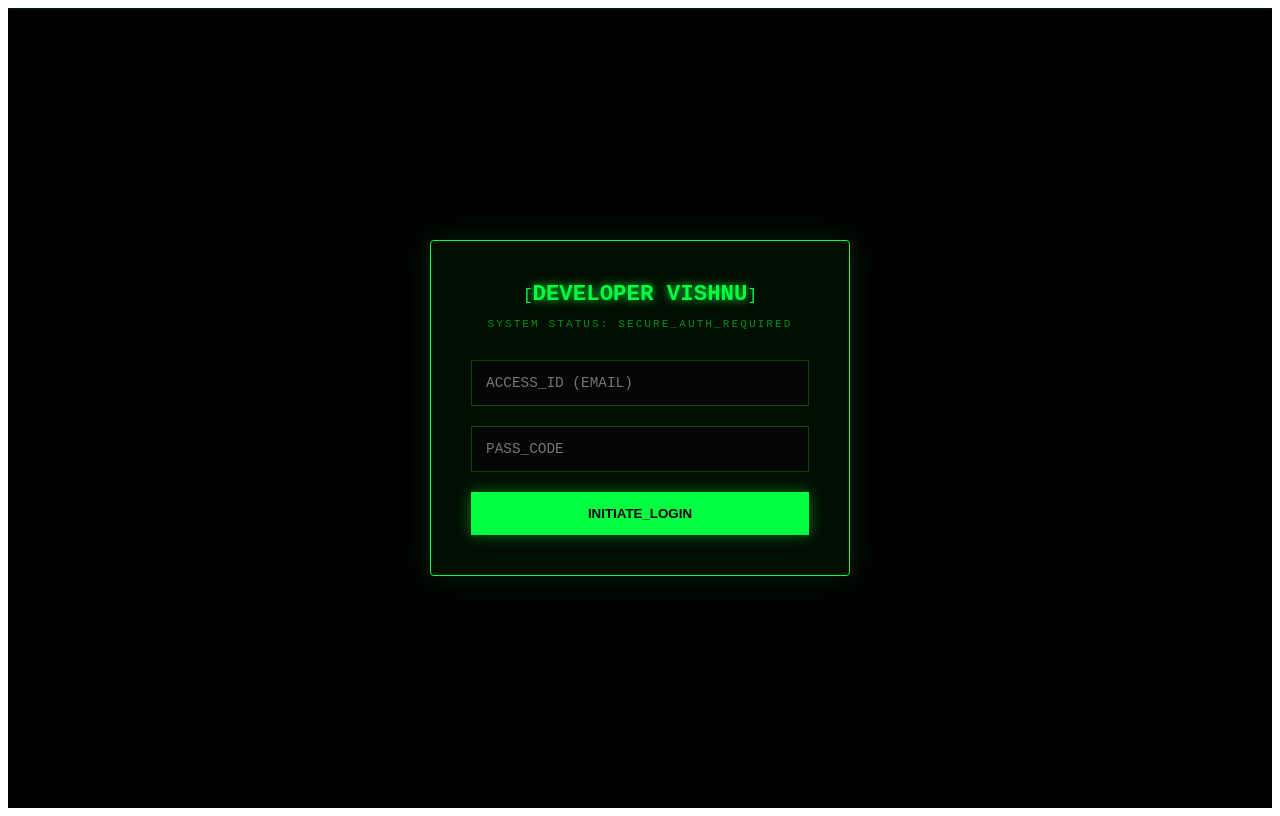
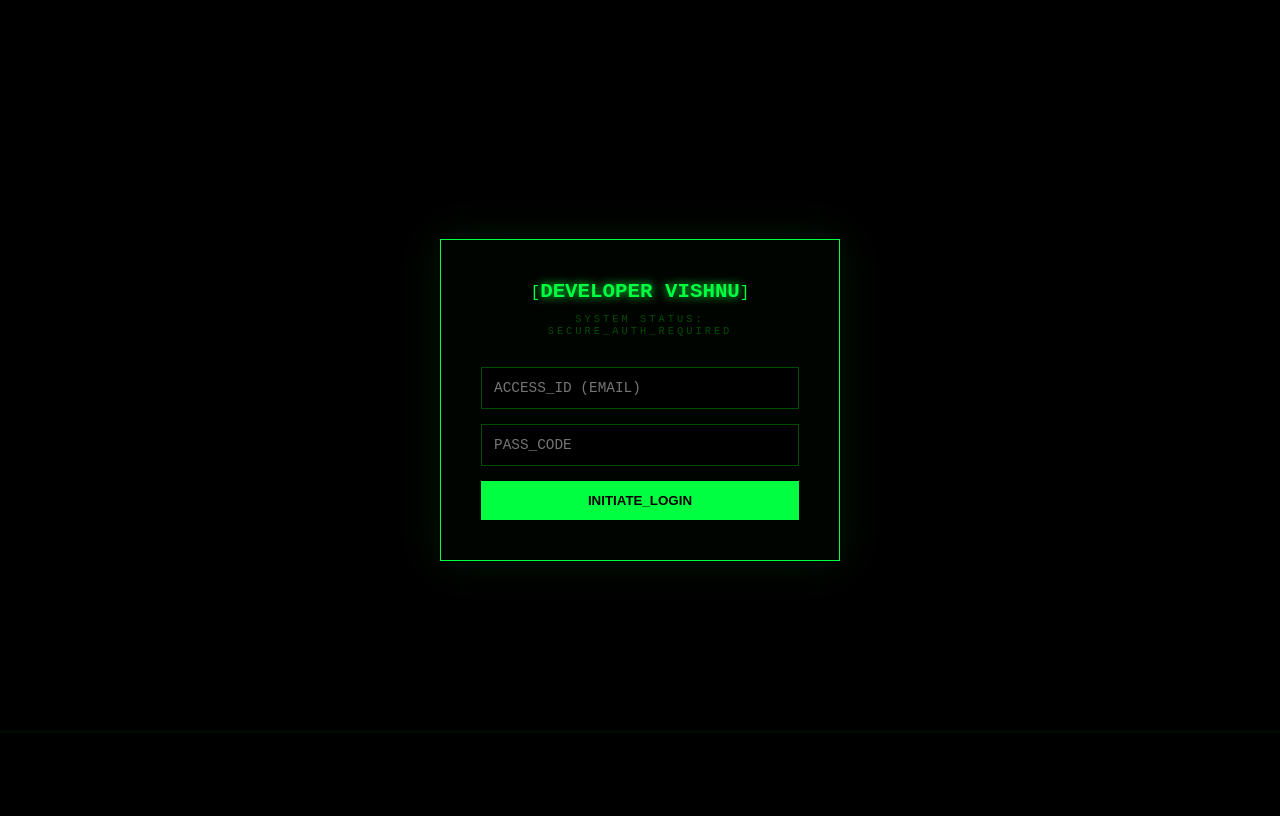
Before and after one commit to vishnuxxxxxx/vishnu-base-api, a Next.js app: page / in a window 1280 px wide. Built offline with nearby package versions, Linux system fonts and the light colour scheme.

Commit message:
Update index.js

```diff
--- a/pages/index.js
+++ b/pages/index.js
@@ -11,7 +11,6 @@ export default function Home() {
   const [lifetime, setLifetime] = useState(false);
   const [keys, setKeys] = useState([]);
 
-  // Login Function logic
   const login = async () => {
     const res = await fetch("/api/login", {
       method: "POST",
@@ -22,7 +21,6 @@ export default function Home() {
     else alert("Login failed");
   };
 
-  // Key Generation logic
   const createKey = async () => {
     await fetch("/api/create-key", {
       method: "POST",
@@ -45,7 +43,6 @@ export default function Home() {
     loadKeys();
   };
 
-  // Login UI Component
   if (!logged) {
     return (
       <div style={styles.terminalContainer}>
@@ -73,11 +70,11 @@ export default function Home() {
             <button style={styles.hackerButton} onClick={login}>INITIATE_LOGIN</button>
           </div>
         </div>
+        <style>{globalStyles}</style>
       </div>
     );
   }
 
-  // Dashboard UI Component
   return (
     <div style={styles.dashboardContainer}>
       <div style={styles.scanline}></div>
@@ -111,27 +108,31 @@ export default function Home() {
           </div>
         ))}
       </div>
+      <style>{globalStyles}</style>
+    </div>
+  );
+}
 
-      {/* Adding required animations to the global style */}
-      <style>{`
+const globalStyles = `
   @keyframes blink {
     0% { opacity: 1; }
     50% { opacity: 0; }
     100% { opacity: 1; }
   }
   @keyframes scan {
-          from { top: 0; }
-          to { top: 100%; }
+    from { transform: translateY(0); }
+    to { transform: translateY(100vh); }
   }
-        body {
-          margin: 0;
-          padding: 0;
-          background: #000;
+  body, html {
+    margin: 0 !important;
+    padding: 0 !important;
+    background-color: #000 !important;
+    overflow-x: hidden;
   }
-      `}</style>
-    </div>
-  );
+  * {
+    box-sizing: border-box;
   }
+`;
 
 const styles = {
   terminalContainer: {
@@ -139,32 +140,32 @@ const styles = {
     justifyContent: "center",
     alignItems: "center",
     height: "100vh",
+    width: "100vw",
     background: "#000",
-    fontFamily: "'Courier New', Courier, monospace",
-    overflow: "hidden",
-    position: "relative"
+    fontFamily: "'Courier New', monospace",
+    position: "fixed",
+    top: 0,
+    left: 0
   },
   scanline: {
     width: "100%",
     height: "2px",
-    background: "rgba(0, 255, 65, 0.1)",
+    background: "rgba(0, 255, 65, 0.05)",
     position: "absolute",
     top: 0,
     left: 0,
     zIndex: 10,
     pointerEvents: "none",
-    animation: "scan 4s linear infinite"
+    animation: "scan 6s linear infinite"
   },
   loginBox: {
-    background: "rgba(0, 15, 0, 0.95)",
+    background: "rgba(0, 5, 0, 0.98)",
     padding: "40px",
-    borderRadius: "4px",
     border: "1px solid #00ff41",
-    boxShadow: "0 0 30px rgba(0, 255, 65, 0.15)",
-    width: "100%",
-    maxWidth: "420px",
-    zIndex: 5,
-    boxSizing: "border-box"
+    boxShadow: "0 0 40px rgba(0, 255, 65, 0.1)",
+    width: "90%",
+    maxWidth: "400px",
+    zIndex: 20
   },
   header: {
     textAlign: "center",
@@ -172,134 +173,114 @@ const styles = {
   },
   devTitle: {
     color: "#00ff41",
-    fontSize: "1.4rem",
+    fontSize: "1.3rem",
     fontWeight: "bold",
-    textShadow: "0 0 8px #00ff41"
+    textShadow: "0 0 10px #00ff41"
   },
   blink: {
     color: "#00ff41",
-    animation: "blink 1.2s step-end infinite"
+    animation: "blink 1s step-end infinite"
   },
   statusText: {
-    color: "#008f11",
-    fontSize: "0.7rem",
+    color: "#004d00",
+    fontSize: "0.65rem",
     textAlign: "center",
     marginBottom: "30px",
-    letterSpacing: "2px",
-    textTransform: "uppercase"
+    letterSpacing: "3px"
   },
   inputGroup: {
     display: "flex",
-    flexDirection: "column",
-    gap: "5px"
+    flexDirection: "column"
   },
   hackerInput: {
     width: "100%",
-    padding: "14px",
+    padding: "12px",
     marginBottom: "15px",
-    background: "#050505",
+    background: "#000",
     border: "1px solid #004d00",
     color: "#00ff41",
     outline: "none",
-    boxSizing: "border-box",
     fontSize: "0.9rem",
     fontFamily: "'Courier New', monospace"
   },
   hackerButton: {
     width: "100%",
-    padding: "14px",
+    padding: "12px",
     background: "#00ff41",
     color: "#000",
     border: "none",
-    fontWeight: "900",
+    fontWeight: "bold",
     cursor: "pointer",
-    boxShadow: "0 0 15px rgba(0, 255, 65, 0.4)",
-    transition: "0.2s",
     textTransform: "uppercase"
   },
   dashboardContainer: {
     padding: "40px",
     minHeight: "100vh",
+    width: "100%",
     background: "#000",
     color: "#00ff41",
-    fontFamily: "'Courier New', monospace",
-    position: "relative",
-    boxSizing: "border-box"
+    fontFamily: "'Courier New', monospace"
   },
   dashTitle: {
-    borderBottom: "1px solid #00ff41",
-    paddingBottom: "10px",
-    marginBottom: "30px",
-    fontSize: "1.2rem",
-    letterSpacing: "1px"
+    borderBottom: "1px solid #004d00",
+    paddingBottom: "15px",
+    marginBottom: "40px",
+    fontSize: "1.1rem"
   },
   controlPanel: {
-    background: "rgba(0, 20, 0, 0.5)",
-    padding: "25px",
-    border: "1px solid #004d00",
-    marginBottom: "30px",
-    borderRadius: "4px"
+    background: "#050505",
+    padding: "20px",
+    border: "1px solid #002200",
+    marginBottom: "30px"
   },
   checkboxLabel: {
     display: "flex",
     alignItems: "center",
     marginBottom: "20px",
-    fontSize: "0.8rem",
-    cursor: "pointer"
+    fontSize: "0.8rem"
   },
   refreshBtn: {
     background: "transparent",
-    border: "1px solid #00ff41",
-    color: "#00ff41",
-    padding: "10px 25px",
+    border: "1px solid #004d00",
+    color: "#008f11",
+    padding: "8px 15px",
     cursor: "pointer",
-    marginBottom: "25px",
-    fontSize: "0.8rem",
-    fontWeight: "bold"
+    marginBottom: "20px"
   },
   keyGrid: {
     display: "grid",
-    gridTemplateColumns: "repeat(auto-fill, minmax(300px, 1fr))",
-    gap: "25px"
+    gridTemplateColumns: "repeat(auto-fill, minmax(280px, 1fr))",
+    gap: "20px"
   },
   dataNode: {
-    border: "1px solid #004d00",
-    padding: "20px",
-    background: "linear-gradient(135deg, #001000 0%, #000 100%)",
-    borderRadius: "4px"
+    border: "1px solid #002200",
+    padding: "15px",
+    background: "#030303"
   },
   nodeHeader: {
-    color: "#00ff41",
-    fontSize: "0.75rem",
-    marginBottom: "12px",
-    opacity: 0.8,
-    borderBottom: "1px solid #002200",
-    paddingBottom: "5px"
+    fontSize: "0.7rem",
+    color: "#004d00",
+    marginBottom: "10px"
   },
   keyCode: {
     display: "block",
     background: "#000",
-    padding: "12px",
-    border: "1px solid #004d00",
-    marginBottom: "15px",
-    fontSize: "0.85rem",
-    color: "#00ff41",
-    wordBreak: "break-all"
+    padding: "8px",
+    border: "1px dashed #004d00",
+    fontSize: "0.8rem",
+    marginBottom: "10px"
   },
   nodeMeta: {
-    fontSize: "0.8rem",
-    color: "#008f11",
-    lineHeight: "1.6"
+    fontSize: "0.75rem",
+    opacity: 0.7
   },
   deleteBtn: {
-    marginTop: "15px",
+    marginTop: "10px",
     background: "transparent",
-    border: "1px solid #ff4444",
-    color: "#ff4444",
-    padding: "6px 15px",
+    border: "1px solid #440000",
+    color: "#880000",
+    padding: "5px 10px",
     cursor: "pointer",
-    fontSize: "0.7rem",
-    textTransform: "uppercase",
-    transition: "0.3s"
+    fontSize: "0.7rem"
   }
 };
```
Lines whose indentation alone changed are shown as unchanged.
